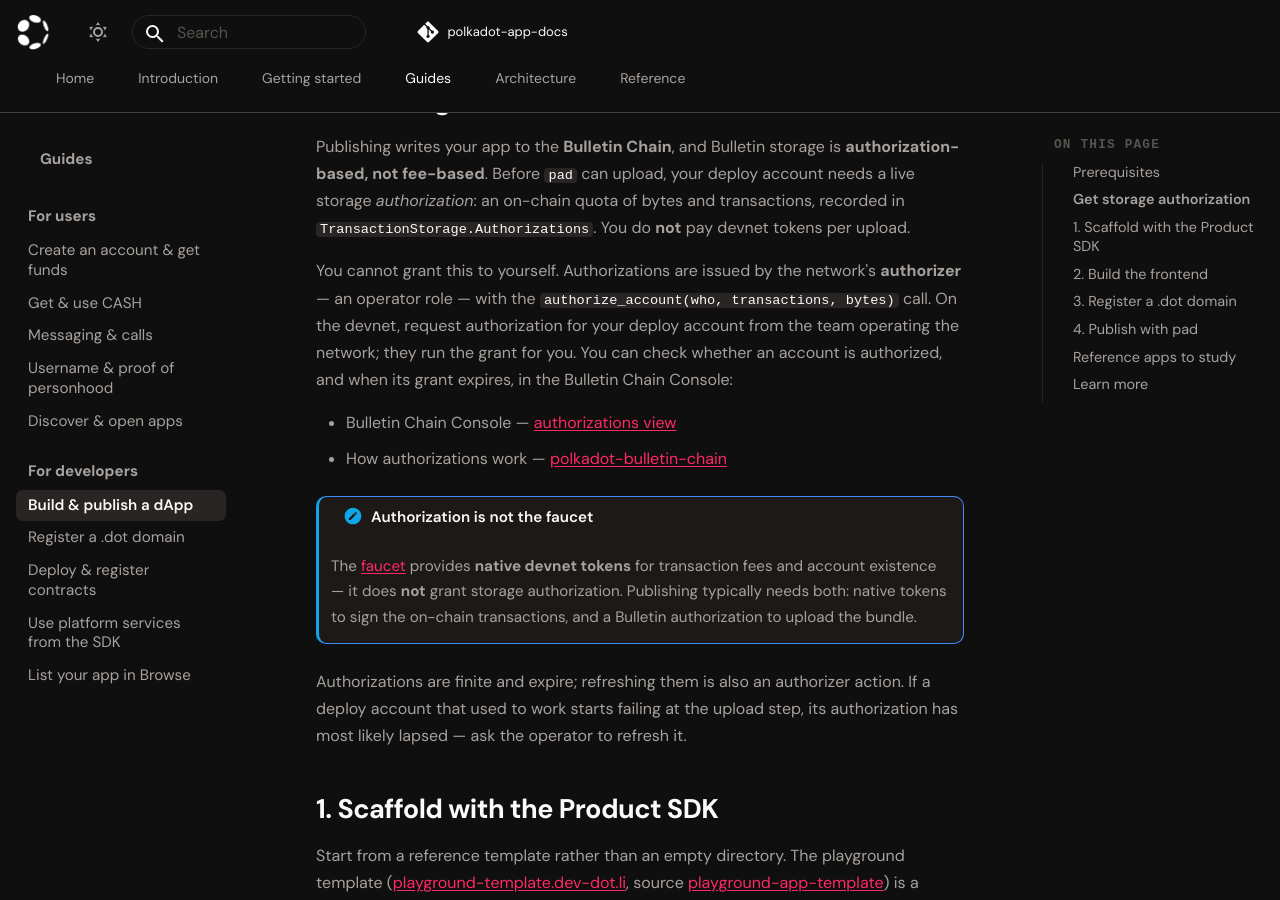
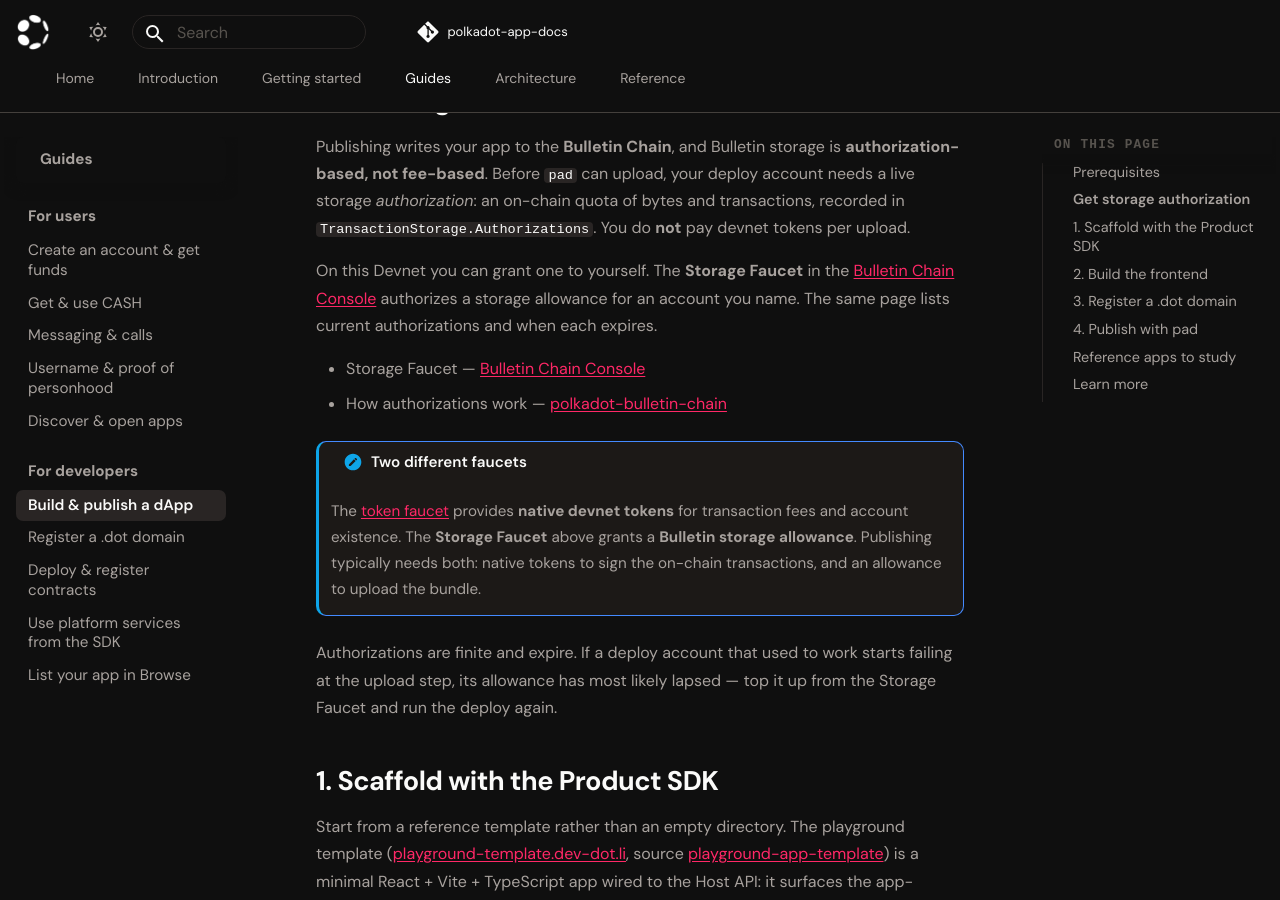
Before and after one commit to Polkadot-Community-Foundation/polkadot-app-docs, an MkDocs documentation site: the page built from docs/guides/build-and-publish.md, in a window 1280 px wide and 900 px high, scrolled down 1110 px. Built offline with MkDocs 1.6.1 and Material for MkDocs 9.7.7, drawn with Linux system fonts in a browser that asks for light colours; comment, search, counter and statistics services are not loaded.

Commit message:
docs: authorizations are self-serve from the Storage Faucet, not operator-granted
Six places claimed a Bulletin storage authorization is issued by the network's
authorizer and that "you cannot grant this to yourself". The Bulletin Chain
Console exposes a Storage Faucet at /authorizations (its nav labels the route
"Faucet"), which authorizes an allowance for an account you name. Developers can
self-serve, so the docs were sending them to ask a human for something they can
do in a browser.

Point every mention at the faucet, and keep the architecture page honest about
the mechanism underneath: quota is still granted by an authorizer via
authorize_account -- the console just signs that with a dev account.

Also rename the "Authorization is not the faucet" note to "Two different
faucets": there are now two, and the distinction that matters is token faucet
(fees) vs storage faucet (upload allowance).

```diff
--- a/docs/guides/build-and-publish.md
+++ b/docs/guides/build-and-publish.md
@@ -46,24 +46,24 @@
 transactions, recorded in `TransactionStorage.Authorizations`. You do **not** pay
 devnet tokens per upload.
 
-You cannot grant this to yourself. Authorizations are issued by the network's
-**authorizer** — an operator role — with the `authorize_account(who, transactions,
-bytes)` call. On the devnet, request authorization for your deploy account from the
-team operating the network; they run the grant for you. You can check whether an
-account is authorized, and when its grant expires, in the Bulletin Chain Console:
+On this Devnet you can grant one to yourself. The **Storage Faucet** in the
+[Bulletin Chain Console](https://paritytech.github.io/polkadot-bulletin-chain/authorizations?tab=faucet)
+authorizes a storage allowance for an account you name. The same page lists
+current authorizations and when each expires.
 
-- Bulletin Chain Console — [authorizations view](https://paritytech.github.io/polkadot-bulletin-chain/authorizations)
+- Storage Faucet — [Bulletin Chain Console](https://paritytech.github.io/polkadot-bulletin-chain/authorizations?tab=faucet)
 - How authorizations work — [polkadot-bulletin-chain](https://github.com/paritytech/polkadot-bulletin-chain)
 
-!!! note "Authorization is not the faucet"
-    The [faucet](https://faucet.polkadot.io) provides **native devnet tokens** for
-    transaction fees and account existence — it does **not** grant storage
-    authorization. Publishing typically needs both: native tokens to sign the
-    on-chain transactions, and a Bulletin authorization to upload the bundle.
+!!! note "Two different faucets"
+    The [token faucet](https://faucet.polkadot.io) provides **native devnet
+    tokens** for transaction fees and account existence. The **Storage Faucet**
+    above grants a **Bulletin storage allowance**. Publishing typically needs
+    both: native tokens to sign the on-chain transactions, and an allowance to
+    upload the bundle.
 
-Authorizations are finite and expire; refreshing them is also an authorizer
-action. If a deploy account that used to work starts failing at the upload step,
-its authorization has most likely lapsed — ask the operator to refresh it.
+Authorizations are finite and expire. If a deploy account that used to work
+starts failing at the upload step, its allowance has most likely lapsed — top it
+up from the Storage Faucet and run the deploy again.
 
 ## 1. Scaffold with the Product SDK
 
```
Also changed, not shown: docs/architecture/app-delivery.md (+6 -4 lines), docs/getting-started/developers.md (+1 -1 lines), docs/guides/list-in-browse.md (+3 -2 lines), docs/reference/networks.md (+4 -4 lines), docs/reference/packages.md (+3 -2 lines).
